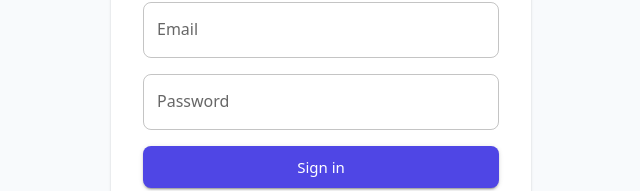
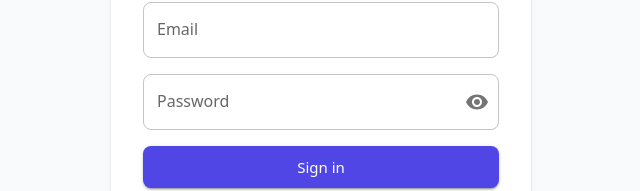
Before and after one commit to AnasMemon18/task-manager-practical, a React (Vite) app: page /login in a window 1280 px wide. Shown: the part 329-520 px from the top of the page, without its empty margins (319-959 px from the left). Built offline with nearby package versions, Linux system fonts and the light colour scheme.

Commit message:
feat(auth): add show/hide password toggle to login and signup forms

```diff
--- a/src/components/auth/LoginForm.tsx
+++ b/src/components/auth/LoginForm.tsx
@@ -1,7 +1,9 @@
 import { useState } from 'react';
 import { useForm } from 'react-hook-form';
 import { zodResolver } from '@hookform/resolvers/zod';
-import { Alert, Button, Stack, TextField } from '@mui/material';
+import { Alert, Button, IconButton, InputAdornment, Stack, TextField } from '@mui/material';
+import Visibility from '@mui/icons-material/Visibility';
+import VisibilityOff from '@mui/icons-material/VisibilityOff';
 import { useNavigate } from 'react-router-dom';
 import { loginSchema, type LoginFormValues } from '../../utils/validation';
 import { useAuth } from '../../hooks/useAuth';
@@ -10,6 +12,7 @@
   const { login } = useAuth();
   const navigate = useNavigate();
   const [submitError, setSubmitError] = useState<string | null>(null);
+  const [showPassword, setShowPassword] = useState(false);
 
   const {
     register,
@@ -47,12 +50,27 @@
 
         <TextField
           label="Password"
-          type="password"
+          type={showPassword ? 'text' : 'password'}
           autoComplete="current-password"
           fullWidth
           {...register('password')}
           error={!!errors.password}
           helperText={errors.password?.message}
+          slotProps={{
+            input: {
+              endAdornment: (
+                <InputAdornment position="end">
+                  <IconButton
+                    aria-label={showPassword ? 'Hide password' : 'Show password'}
+                    onClick={() => setShowPassword((v) => !v)}
+                    edge="end"
+                  >
+                    {showPassword ? <VisibilityOff /> : <Visibility />}
+                  </IconButton>
+                </InputAdornment>
+              ),
+            },
+          }}
         />
 
         <Button
--- a/src/components/auth/SignupForm.tsx
+++ b/src/components/auth/SignupForm.tsx
@@ -1,7 +1,9 @@
 import { useState } from 'react';
 import { useForm } from 'react-hook-form';
 import { zodResolver } from '@hookform/resolvers/zod';
-import { Alert, Button, Stack, TextField } from '@mui/material';
+import { Alert, Button, IconButton, InputAdornment, Stack, TextField } from '@mui/material';
+import Visibility from '@mui/icons-material/Visibility';
+import VisibilityOff from '@mui/icons-material/VisibilityOff';
 import { useNavigate } from 'react-router-dom';
 import { signupSchema, type SignupFormValues } from '../../utils/validation';
 import { useAuth } from '../../hooks/useAuth';
@@ -10,6 +12,7 @@
   const { signup } = useAuth();
   const navigate = useNavigate();
   const [submitError, setSubmitError] = useState<string | null>(null);
+  const [showPassword, setShowPassword] = useState(false);
 
   const {
     register,
@@ -57,12 +60,27 @@
 
         <TextField
           label="Password"
-          type="password"
+          type={showPassword ? 'text' : 'password'}
           autoComplete="new-password"
           fullWidth
           {...register('password')}
           error={!!errors.password}
           helperText={errors.password?.message}
+          slotProps={{
+            input: {
+              endAdornment: (
+                <InputAdornment position="end">
+                  <IconButton
+                    aria-label={showPassword ? 'Hide password' : 'Show password'}
+                    onClick={() => setShowPassword((v) => !v)}
+                    edge="end"
+                  >
+                    {showPassword ? <VisibilityOff /> : <Visibility />}
+                  </IconButton>
+                </InputAdornment>
+              ),
+            },
+          }}
         />
 
         <Button
```
